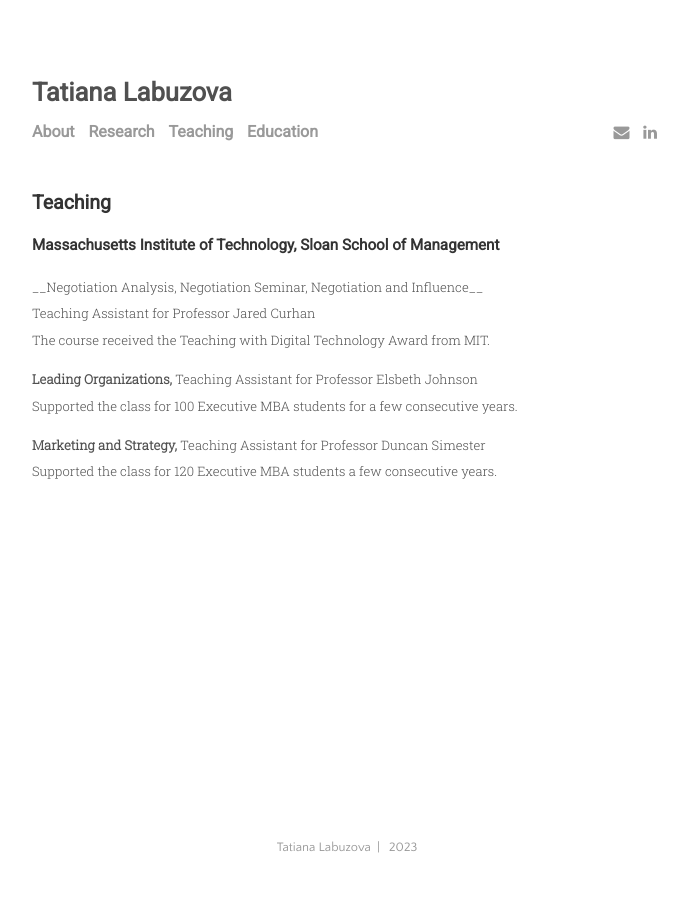
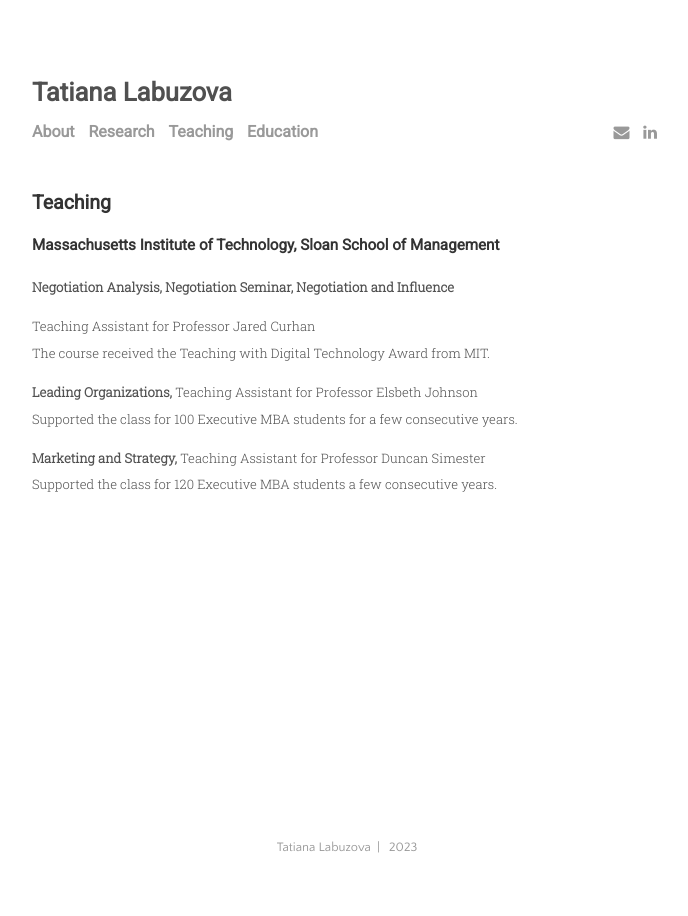
Before and after one commit to tatianalabuzova/tatianalabuzova.github.io, a Jekyll site: the page built from menu/teaching.md, in a window 1280 px wide. Shown: the whole page, without its empty margins (293-981 px from the left). Built offline with Jekyll 4.4.1, drawn with Linux system fonts in a browser that asks for light colours.

```diff
--- a/menu/teaching.md
+++ b/menu/teaching.md
@@ -6,8 +6,8 @@ title: Teaching
 
 ### Massachusetts Institute of Technology, Sloan School of Management
 
-<p>__Negotiation Analysis, Negotiation Seminar, Negotiation and Influence__<br>
-Teaching Assistant for Professor Jared Curhan<br>
+__Negotiation Analysis, Negotiation Seminar, Negotiation and Influence__<br>
+<p>Teaching Assistant for Professor Jared Curhan<br>
 The course received the Teaching with Digital Technology Award from MIT.</p>
 
 <p><b> Leading Organizations,</b> Teaching Assistant for Professor Elsbeth Johnson <br>
```
